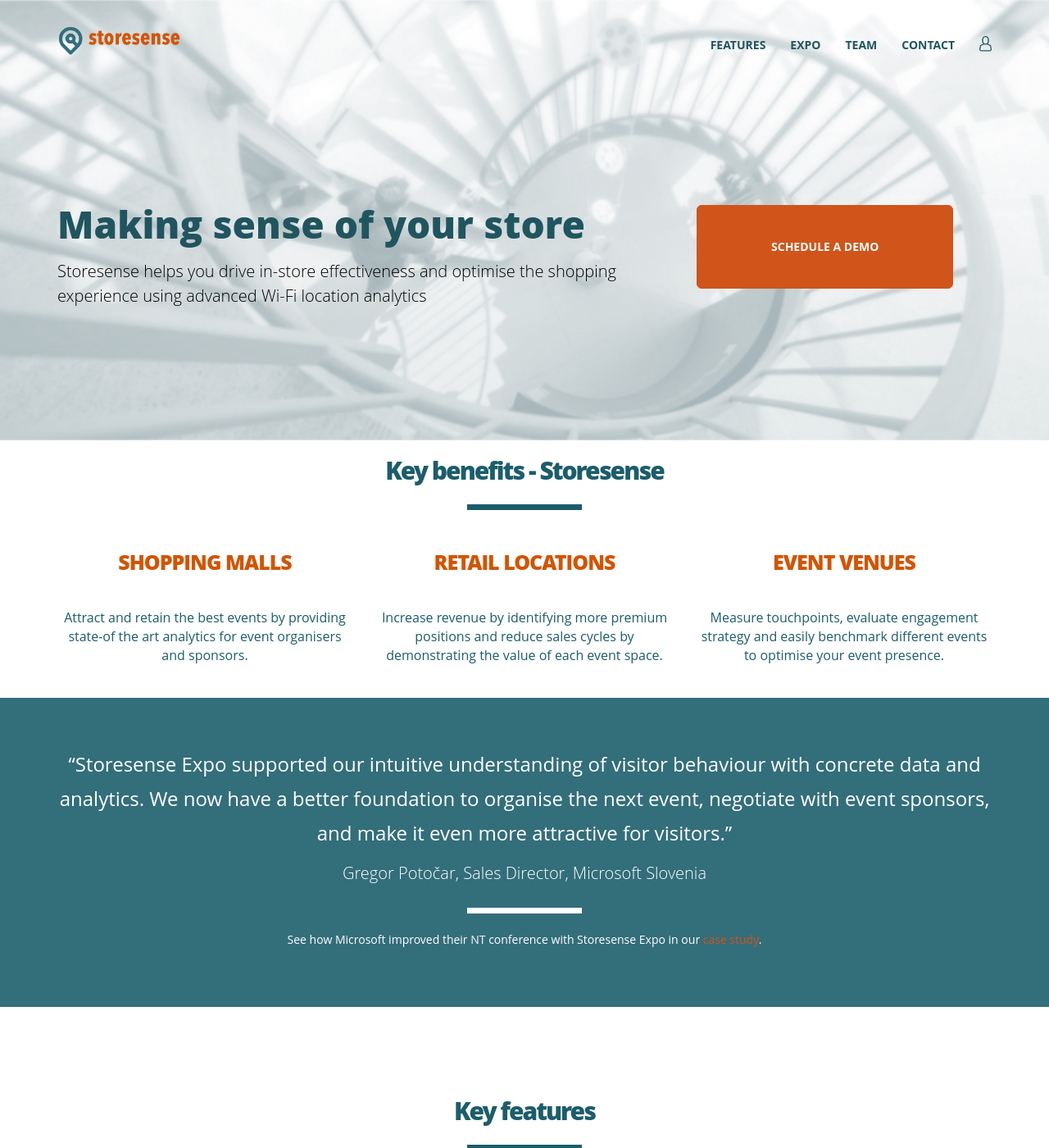
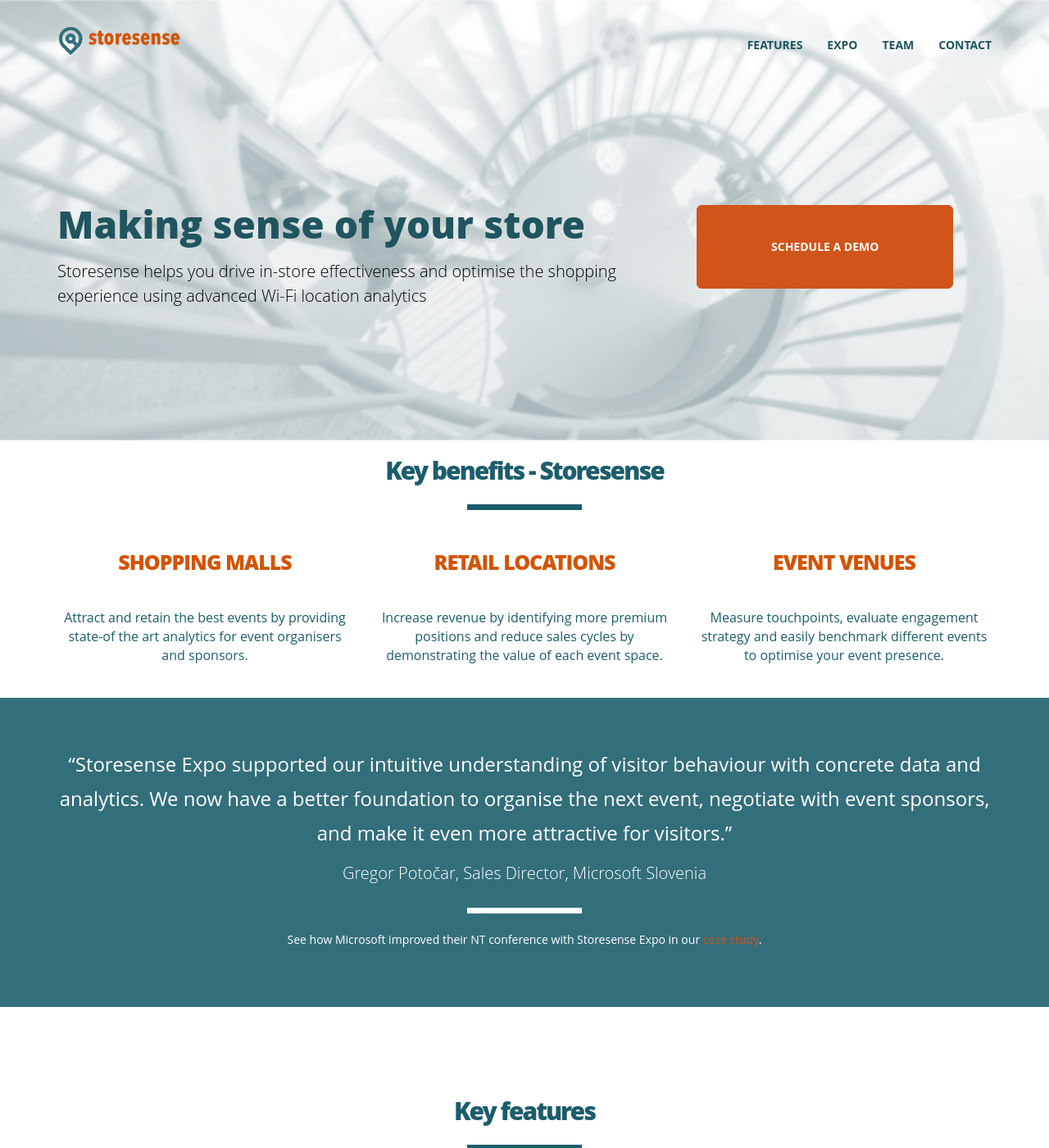
Before and after one commit to storesense/web-storesense, a Jekyll site: the page built from index-main.html, in a window 1280 px wide and 1400 px high. Shown: the whole window at 82% size. Built offline with Jekyll 4.4.1, drawn with Linux system fonts in a browser that asks for light colours; some web fonts are replaced.

Commit message:
Remove login icon on st page, css cleaning.

```diff
--- a/_includes/nav.html
+++ b/_includes/nav.html
@@ -32,11 +32,6 @@
                 <li>
                     <a class="page-scroll" href="#contact">Contact</a>
                 </li>
-                <li>
-                    <a class="navbar-login page-scroll" href="#login">
-                        <img src="./img/user-login-icon 2.png">
-                    </a>
-                </li>
             </ul>
         </div>
         <!-- /.navbar-collapse -->
--- a/css/main.css
+++ b/css/main.css
@@ -3,11 +3,9 @@ body{overflow-x:hidden;font-family:'Open Sans',sans-serif}
 
 p{line-height:1.75}
 p.large{font-size:16px}
-a,a:hover,a:focus,a:active,a.active{outline:0}
 a{color:#d1541a}
 a:hover,a:focus,a:active,a.active{color:#E46425}
 h1,h2,h3,h4,h5,h6{font-family:'Open Sans',sans-serif;text-transform:uppercase;font-weight:700}
-.img-centered{margin:0 auto}
 .no-uppercase{
     text-transform:none;
 }
@@ -30,13 +28,7 @@ h1,h2,h3,h4,h5,h6{font-family:'Open Sans',sans-serif;text-transform:uppercase;fo
 
 @media (min-width:768px){
     .btn-xl{
-        color:#fff;
-        background-color:#D1541a;
-        border-color:#d1541a;
-        font-family:'Open Sans',sans-serif;
-        text-transform:uppercase;
         font-weight:700;
-        border-radius:6px;
         font-size:14px;
         padding:25px 70px;
     }
@@ -52,9 +44,6 @@ h1,h2,h3,h4,h5,h6{font-family:'Open Sans',sans-serif;text-transform:uppercase;fo
     border-color:transparent;
 }
 
-
-.navbar-default .navbar-brand{color:#fed566;font-family:"Kaushan Script","Helvetica Neue",Helvetica,Arial,cursive}
-.navbar-default .navbar-brand:hover,.navbar-default .navbar-brand:focus,.navbar-default .navbar-brand:active,.navbar-default .navbar-brand.active{color:#fec503}
 .navbar-default .navbar-collapse{border-color:rgba(255,255,255,.02)}
 
 /* Toggle button for menu displayed on mobile browsers */
@@ -63,7 +52,13 @@ h1,h2,h3,h4,h5,h6{font-family:'Open Sans',sans-serif;text-transform:uppercase;fo
 .navbar-default .navbar-toggle:hover,.navbar-default .navbar-toggle:focus{background-color:#d1541a}
 
 /* Menu line */
-.navbar-default .nav li a{font-family:'Open Sans',sans-serif;text-transform:uppercase;font-weight:600;letter-spacing:1px;color:#20555F;font-size:13px}
+.navbar-default .nav li a{
+    font-family:'Open Sans',sans-serif;
+    text-transform:uppercase;
+    font-weight:600;
+    color:#20555F;
+    font-size:13px;
+}
 .navbar-default .nav li a:hover,.navbar-default .nav li a:focus{color:#d1541a;outline:0}
 .navbar-default .navbar-nav>.active>a{border-radius:0;color:#fff;background-color:#d1541a}
 .navbar-default .navbar-nav>.active>a:hover,.navbar-default .navbar-nav>.active>a:focus{color:#fff;background-color:#d1541a}
@@ -71,30 +66,9 @@ h1,h2,h3,h4,h5,h6{font-family:'Open Sans',sans-serif;text-transform:uppercase;fo
 /* Storesense expo logo */
 .navbar-default .navbar-brand img {
     width: 120px;
-    height: 38px;
     float: left;
     position: relative;
     top: -10px;
-}
-
-/* logo when the bar changes after sliding down */
-.navbar-default.navbar-shrink .navbar-brand img {
-    width: 120px;
-    height: 38px;
-    float: left;
-    position: relative;
-    top: -10px;
-}
-
-.navbar-default .navbar-login img {
-    width: 14px;
-    height: 19px;
-    position: relative;
-    top: -3px;
-}
-
-.navbar-default .navbar-login img:hover{
-    background-color: #d1541a;
 }
 
 @media (min-width:768px){
@@ -103,19 +77,7 @@ h1,h2,h3,h4,h5,h6{font-family:'Open Sans',sans-serif;text-transform:uppercase;fo
         background-color:transparent;
         padding-bottom: 30px;
         padding-top: 30px;
-        padding-left: 0px;
-        padding-right: 0px;
-        -webkit-transition:padding .1s;
-        -moz-transition:padding .1s;
-        transition:padding .1s;
         border:0
-    }
-
-    .navbar-default .navbar-brand{
-        font-size:2em;
-        -webkit-transition:all .1s;
-        -moz-transition:all .1s;
-        transition:all .1s
     }
 
     .navbar-default .navbar-nav>.active>a{
@@ -129,39 +91,13 @@ h1,h2,h3,h4,h5,h6{font-family:'Open Sans',sans-serif;text-transform:uppercase;fo
         border-bottom: 1px solid #1B5862;
     }
 
-    .navbar-default.navbar-shrink .navbar-brand{
-        font-size:1.5em;
-    }
-
     .navbar-default .navbar-brand img {
         width: 150px;
-        height: 48px;
-        float: left;
-        position: relative;
         top: -20px;
     }
 
-    .navbar-default.navbar-shrink .navbar-brand img {
-        width: 150px;
-        height: 48px;
-        float: left;
-        position: relative;
-        top: -20px;
-    }
-
-    .navbar-default .navbar-login img {
-        width: 15px;
-        height: 20px;
-        position: relative;
-        top: -3px;
-    }
-
     .navbar-default .nav li a{
-        font-family:'Open Sans',sans-serif;
-        text-transform:uppercase;
         font-weight:700;
-        letter-spacing:0px;
-        color:#20555F;
         font-size:14px;
     }
 
```
